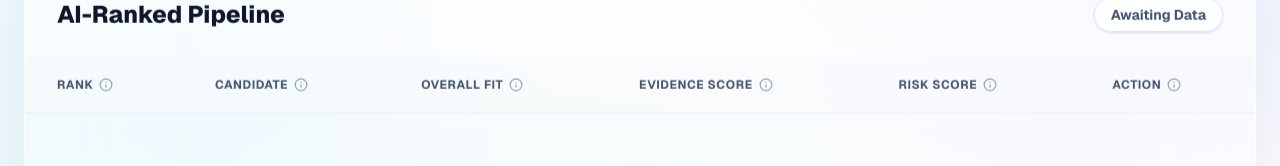
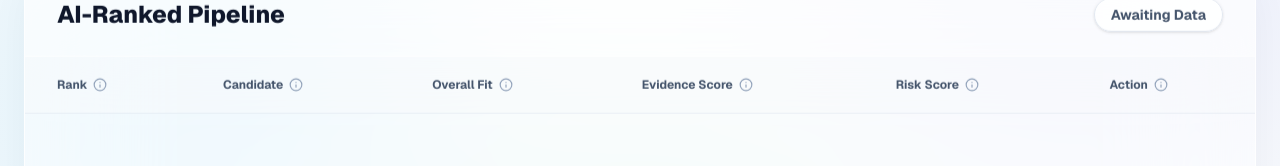
Before and after one commit to ashu27198mastud-design/India-Runs, a Next.js app: page / in a window 1280 px wide. Shown: the part 390-556 px from the top of the page. Built offline with nearby package versions, Linux system fonts and the light colour scheme.

Commit message:
Fix: Tooltip CSS inheritance (remove ALL CAPS and letter spacing)

```diff
--- a/src/app/page.tsx
+++ b/src/app/page.tsx
@@ -9,7 +9,7 @@ const Tooltip = ({ children, content }: { children: React.ReactNode, content: st
   const [isVisible, setIsVisible] = useState(false);
   return (
     <div
-      className="relative inline-flex items-center gap-1.5 cursor-help group"
+      className="relative inline-flex items-center gap-1.5 cursor-help group normal-case tracking-normal"
       onMouseEnter={() => setIsVisible(true)}
       onMouseLeave={() => setIsVisible(false)}
     >
@@ -17,7 +17,7 @@ const Tooltip = ({ children, content }: { children: React.ReactNode, content: st
       <Info size={14} className="text-slate-400 group-hover:text-indigo-600 transition-colors duration-300" />
 
       {isVisible && (
-        <div className="absolute top-[calc(100%+12px)] left-1/2 -translate-x-1/2 w-56 p-3.5 rounded-2xl bg-slate-900/95 backdrop-blur-xl border border-white/10 shadow-[0_20px_40px_-10px_rgba(0,0,0,0.3)] text-xs text-white z-[100] origin-top animate-fade-in-up text-center font-medium tracking-wide leading-relaxed">
+        <div className="absolute top-[calc(100%+12px)] left-1/2 -translate-x-1/2 w-64 p-4 rounded-2xl bg-slate-900/95 backdrop-blur-xl border border-white/10 shadow-[0_20px_40px_-10px_rgba(0,0,0,0.4)] text-sm text-slate-100 z-[100] origin-top animate-fade-in-up text-left font-normal tracking-normal leading-relaxed normal-case shadow-2xl">
           {content}
           {/* Sleek SVG Arrow pointing up */}
           <svg className="absolute bottom-full left-1/2 -translate-x-1/2 mb-[-1px] w-4 h-2 text-slate-900/95 drop-shadow-sm" viewBox="0 0 16 8" fill="currentColor">
```
